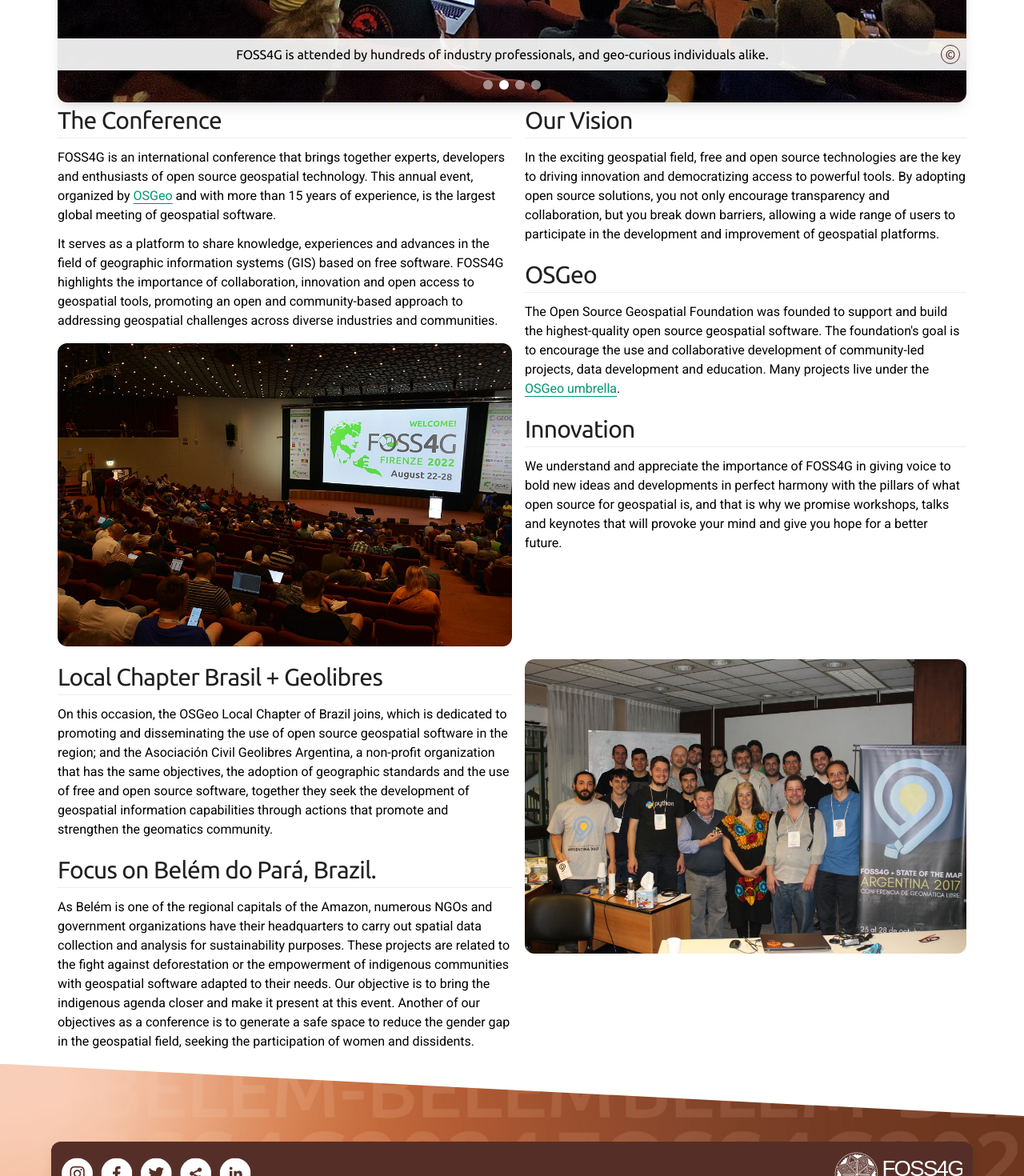
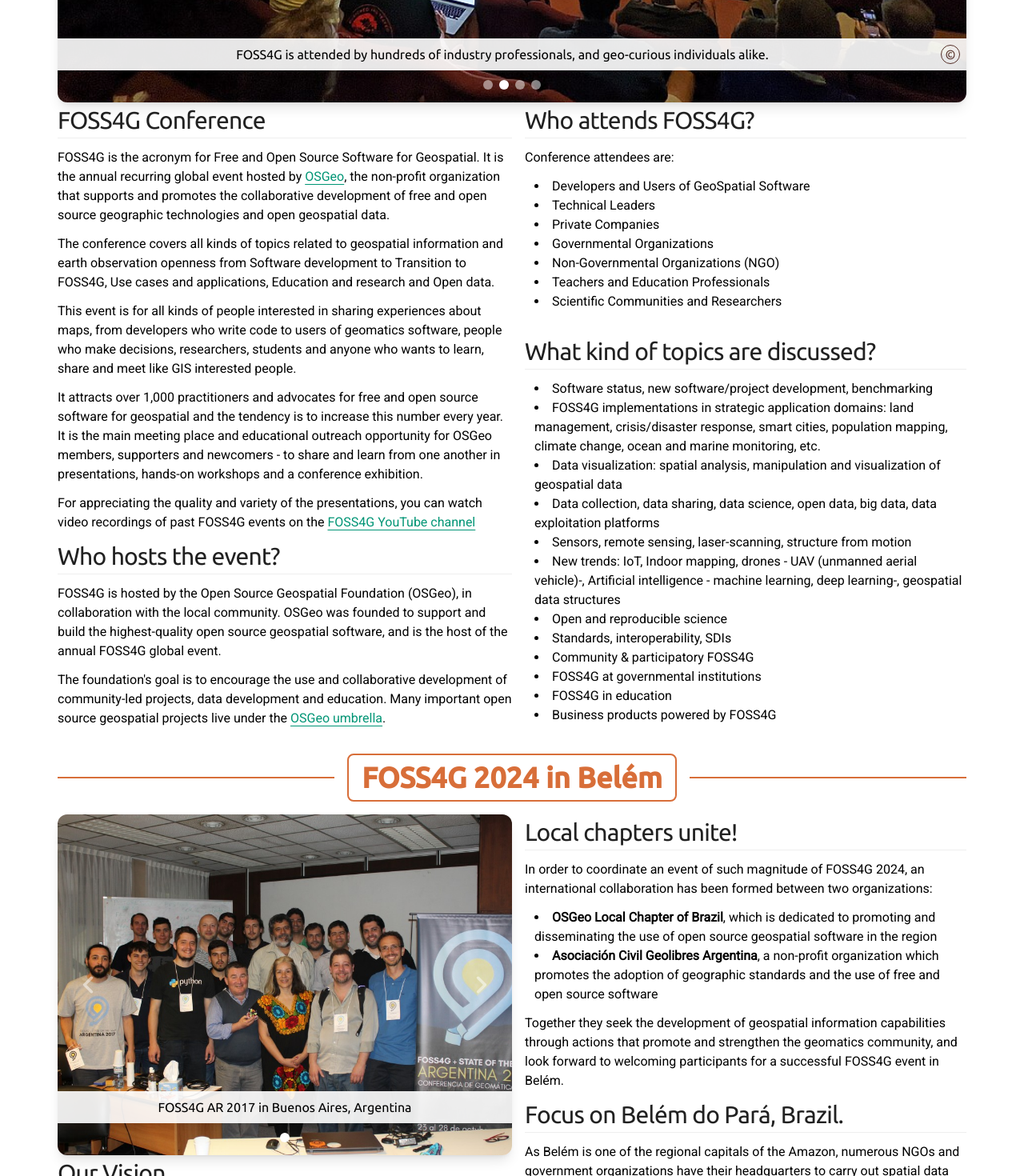
Before and after one commit to rami-dv/foss4g-belem, a Next.js app: page /en/about in a window 1280 px wide. Shown: the part 820-2290 px from the top of the page at 80% size. Built offline with nearby package versions, Linux system fonts and the light colour scheme.

Commit message:
reorganize about page

```diff
--- a/src/pages/en/about.mdx
+++ b/src/pages/en/about.mdx
@@ -1,5 +1,6 @@
 import Image from "next/image";
 import { Carousel } from "@/mdx-components";
+import Heading from "@/components/heading";
 import MdxLayout from "@/components/mdx-layout";
 import Foss4g2022GroupPhoto from "@/images/foss4g-2022/group-photo.jpg";
 import Foss4g2022OpeningSession from "@/images/foss4g-2022/opening-session.jpg";
@@ -18,103 +19,150 @@ export const metadata = {
   images={[
     {
       image: Foss4g2022GroupPhoto,
-      caption: "FOSS4G 2022 in Firenze, Italy Group Photo, with over 800 attendees.",
+      caption:
+        "FOSS4G 2022 in Firenze, Italy Group Photo, with over 800 attendees.",
       attribution: "Anisa Kuci CC-BY-SA",
     },
     {
       image: Foss4g2022Talk2,
-      caption: "FOSS4G is attended by hundreds of industry professionals, and geo-curious individuals alike.",
+      caption:
+        "FOSS4G is attended by hundreds of industry professionals, and geo-curious individuals alike.",
       attribution: "Anisa Kuci CC-BY-SA",
     },
     {
       image: Foss4g2022Talk1,
-      caption: "The conference talks cover a wide variety of topics related to open source geospatial technology (FOSS4G)",
+      caption:
+        "The conference talks cover a wide variety of topics related to open source geospatial technology (FOSS4G)",
       attribution: "Anisa Kuci CC-BY-SA",
     },
     {
       image: Foss4g2022Volunteers,
-      caption: "FOSS4G is made possible by dozens of dedicated volunteers! We are proud of our community and what it has become.",
+      caption:
+        "FOSS4G is made possible by dozens of dedicated volunteers! We are proud of our community and what it has become.",
       attribution: "Anisa Kuci CC-BY-SA",
     },
   ]}
   autoplay={true}
   autoplayDelay={5000}
-
 />
 
 <div className="grid space-y-4">
   <div className="grid md:grid-cols-2 md:space-x-4">
     <div className="flex flex-col space-y-4">
       <div className="">
-        #### The Conference
+        #### FOSS4G Conference
         ---
 
-        FOSS4G is an international conference that brings together experts, developers and enthusiasts of open source geospatial technology.
-        This annual event, organized by [OSGeo](https://www.osgeo.org/) and with more than 15 years of experience, is the largest global meeting of geospatial software.
+        FOSS4G is the acronym for Free and Open Source Software for Geospatial. It is the annual recurring global event hosted by [OSGeo](https://www.osgeo.org/), the non-profit organization that supports and promotes the collaborative development of free and open source geographic technologies and open geospatial data.
 
-        It serves as a platform to share knowledge, experiences and advances in the field of geographic information systems (GIS) based on free software.
-        FOSS4G highlights the importance of collaboration, innovation and open access to geospatial tools, promoting an open and community-based approach to addressing geospatial challenges across diverse industries and communities.
+        The conference covers all kinds of topics related to geospatial information and earth observation openness from Software development to Transition to FOSS4G, Use cases and applications, Education and research and Open data.
+
+        This event is for all kinds of people interested in sharing experiences about maps, from developers who write code to users of geomatics software, people who make decisions, researchers, students and anyone who wants to learn, share and meet like GIS interested people.
+
+        It attracts over 1,000 practitioners and advocates for free and open source software for geospatial and the tendency is to increase this number every year. It is the main meeting place and educational outreach opportunity for OSGeo members, supporters and newcomers - to share and learn from one another in presentations, hands-on workshops and a conference exhibition.
+
+        For appreciating the quality and variety of the presentations, you can watch video recordings of past FOSS4G events on the [FOSS4G YouTube channel](https://www.youtube.com/c/FOSS4G/)
+
+        #### Who hosts the event?
+        ---
+
+        FOSS4G is hosted by the Open Source Geospatial Foundation (OSGeo), in collaboration with the local community. OSGeo was founded to support and build the highest-quality open source geospatial software, and is the host of the annual FOSS4G global event.
+
+        The foundation's goal is to encourage the use and collaborative development of community-led projects, data development and education. Many important open source geospatial projects live under the [OSGeo umbrella](https://www.osgeo.org/).
 
       </div>
       <div>
 
-      <Image src={Foss4g2022OpeningSession} className="rounded-xl w-full" />
+
       </div>
 
     </div>
     <div className="flex flex-col space-y-4">
+      <div>
+        #### Who attends FOSS4G?
+        ---
+
+        Conference attendees are:
+        - Developers and Users of GeoSpatial Software
+        - Technical Leaders
+        - Private Companies
+        - Governmental Organizations
+        - Non-Governmental Organizations (NGO)
+        - Teachers and Education Professionals
+        - Scientific Communities and Researchers
+      </div>
+
+      <div>
+      #### What kind of topics are discussed?
+      ---
+
+      - Software status, new software/project development, benchmarking
+      - FOSS4G implementations in strategic application domains: land management, crisis/disaster response, smart cities, population mapping, climate change, ocean and marine monitoring, etc.
+      - Data visualization: spatial analysis, manipulation and visualization of geospatial data
+      - Data collection, data sharing, data science, open data, big data, data exploitation platforms
+      - Sensors, remote sensing, laser-scanning, structure from motion
+      - New trends: IoT, Indoor mapping, drones - UAV (unmanned aerial vehicle)-, Artificial intelligence - machine learning, deep learning-, geospatial data structures
+      - Open and reproducible science
+      - Standards, interoperability, SDIs
+      - Community & participatory FOSS4G
+      - FOSS4G at governmental institutions
+      - FOSS4G in education
+      - Business products powered by FOSS4G
+
+      </div>
+    </div>
+
+  </div>
+
+<Heading bubble color="orange">
+  FOSS4G 2024 in Belém
+</Heading>
+
+  <div className="grid md:grid-cols-2 md:space-x-4">
+    <div className="flex flex-col space-y-4">
       <div className="">
+
+        <div className="w-full">
+        <Carousel
+          images={[
+            {
+              image: Foss4gAr,
+              caption:
+                "FOSS4G AR 2017 in Buenos Aires, Argentina"
+            }
+          ]}
+          autoplay={true}
+          autoplayDelay={5000}
+        />
+        </div>
+
         #### Our Vision
         ---
 
         In the exciting geospatial field, free and open source technologies are the key to driving innovation and democratizing access to powerful tools.
         By adopting open source solutions, you not only encourage transparency and collaboration, but you break down barriers, allowing a wide range of users to participate in the development and improvement of geospatial platforms.
-
-      </div>
-      <div>
-        #### OSGeo
-        ---
-
-        The Open Source Geospatial Foundation was founded to support and build the highest-quality open source geospatial software. The foundation's goal is to encourage the use and collaborative development of community-led projects, data development and education. Many projects live under the [OSGeo umbrella](https://www.osgeo.org/).
-      </div>
-      <div>
-        #### Innovation
-        ---
-
-        We understand and appreciate the importance of FOSS4G in giving voice to bold new ideas and developments in perfect harmony with the pillars of what open source for geospatial is, and that is why we promise workshops, talks and keynotes that will provoke your mind and give you hope for a better future.
       </div>
     </div>
 
-  </div>
+    <div>
+      <div>
 
-  <div className="grid md:grid-cols-2 md:space-x-4">
-    <div className="flex flex-col space-y-4">
-      <div className="">
-        #### Local Chapter Brasil + Geolibres
+        #### Local chapters unite!
         ---
 
-        On this occasion, the OSGeo Local Chapter of Brazil joins, which is dedicated to promoting and disseminating the use of open source geospatial software in the region; and the Asociación Civil Geolibres Argentina, a non-profit organization that has the same objectives, the adoption of geographic standards and the use of free and open source software, together they seek the development of geospatial information capabilities through actions that promote and strengthen the geomatics community.
-      </div>
-      <div>
+        In order to coordinate an event of such magnitude of FOSS4G 2024, an international collaboration has been formed between two organizations:
+
+        - **OSGeo Local Chapter of Brazil**, which is dedicated to promoting and disseminating the use of open source geospatial software in the region
+        - **Asociación Civil Geolibres Argentina**, a non-profit organization which promotes the adoption of geographic standards and the use of free and open source software
+
+        Together they seek the development of geospatial information capabilities through actions that promote and strengthen the geomatics community, and look forward to welcoming participants for a successful FOSS4G event in Belém.
 
         #### Focus on Belém do Pará, Brazil.
         ---
 
-        As Belém is one of the regional capitals of the Amazon, numerous NGOs and government
-        organizations have their headquarters to carry out spatial data collection and analysis
-        for sustainability purposes. These projects are related to the fight against deforestation
-        or the empowerment of indigenous communities with geospatial software adapted to
-        their needs. Our objective is to bring the indigenous agenda closer and make it present
-        at this event. Another of our objectives as a conference is to generate a safe space
-        to reduce the gender gap in the geospatial field, seeking the participation of women
-        and dissidents.
-        </div>
-      </div>
+        As Belém is one of the regional capitals of the Amazon, numerous NGOs and government organizations have their headquarters to carry out spatial data collection and analysis for sustainability purposes. These projects are related to the fight against deforestation or the empowerment of indigenous communities with geospatial software adapted to their needs.
 
-    <div>
-      <div>
-
-      <Image src={Foss4gAr} className="rounded-xl w-full" />
+        Our objective is to bring the indigenous agenda closer and make it present at this event. Another of our objectives as a conference is to generate a safe space to reduce the gender gap in the geospatial field, seeking the participation of women and dissidents.
       </div>
     </div>
 
```
